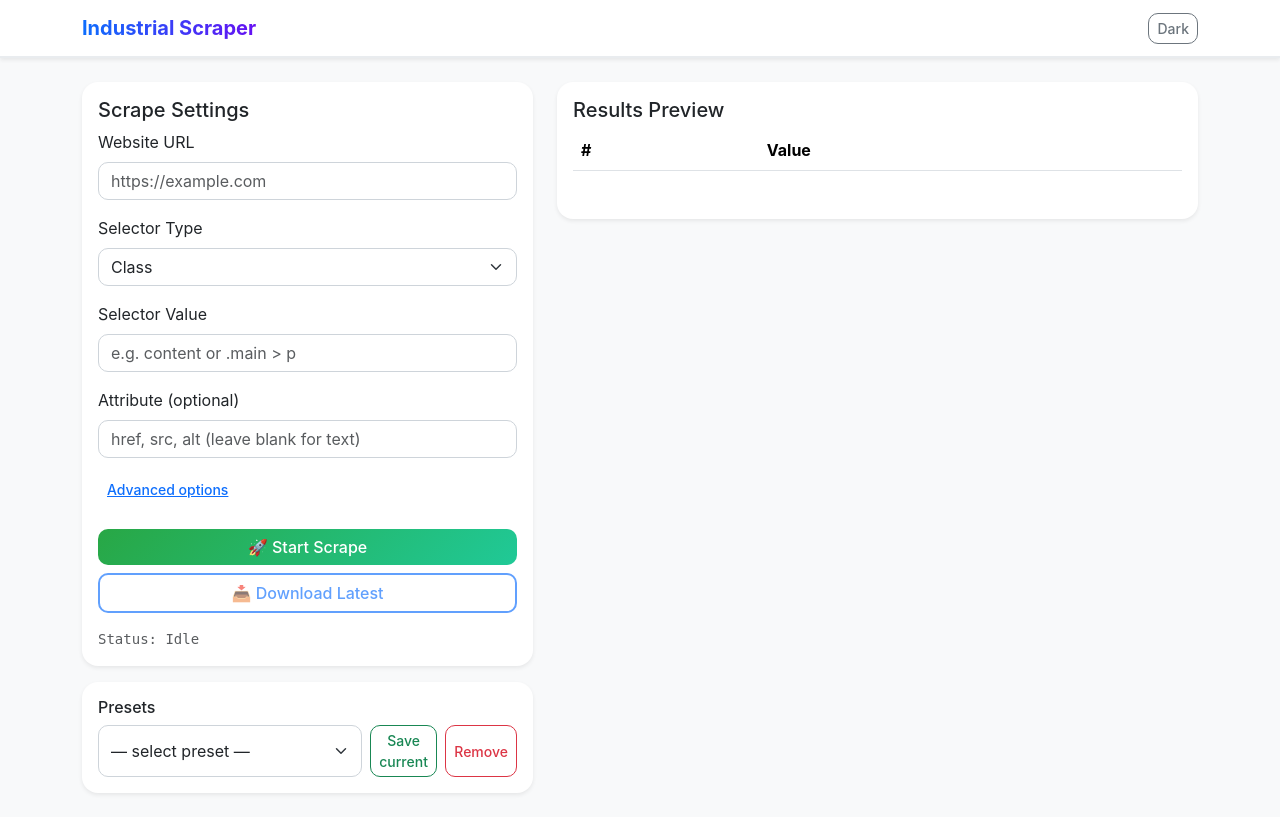
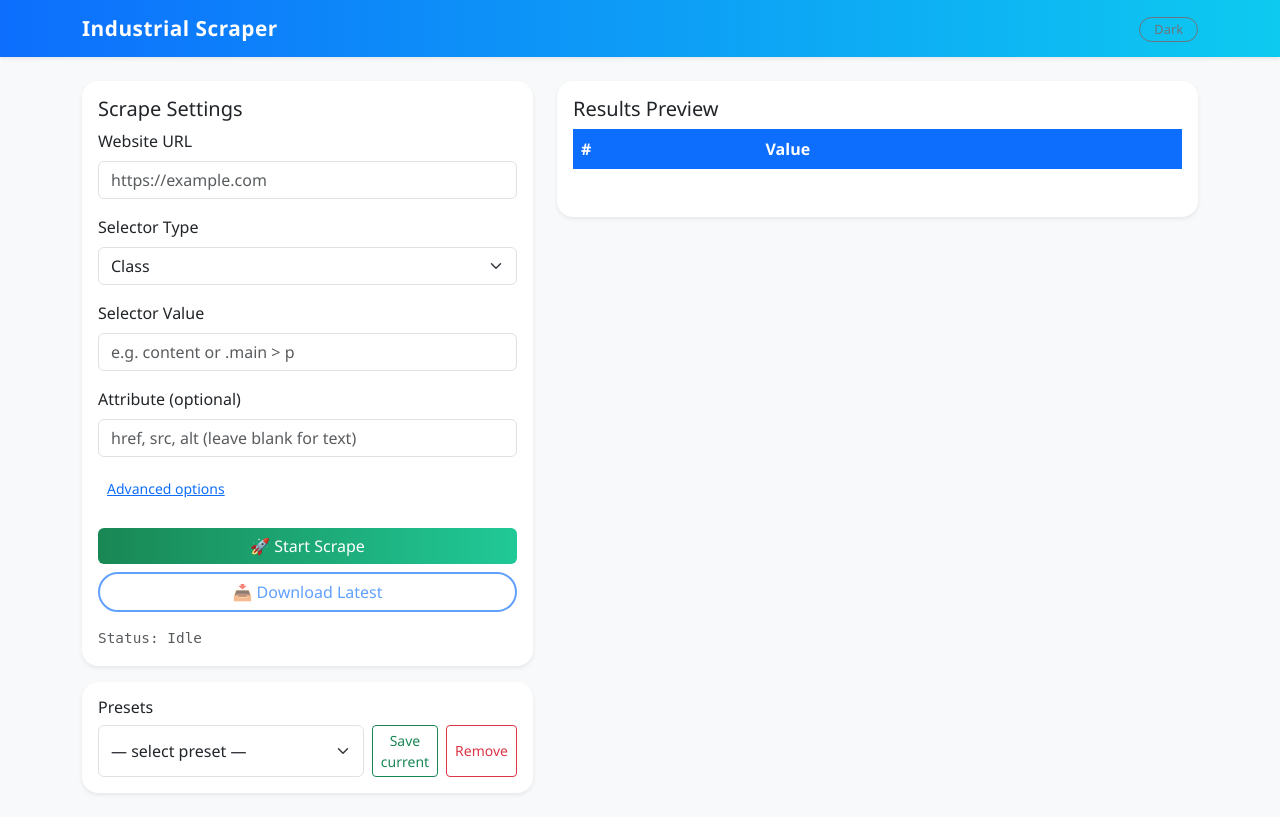
Before and after one commit to NipunBasnayake/ScrapeSites, a Flask app: template templates/index.html in a window 1280 px wide. Run offline with Flask 2, Linux system fonts and the light colour scheme; the template is opened without the code that fills it, so the values that code supplies are empty; some libraries are stand-ins or nearby versions.

Commit message:
css updated

```diff
--- a/static/style.css
+++ b/static/style.css
@@ -1,75 +1,69 @@
 body {
-  font-family: "Inter", "Segoe UI", Roboto, Arial, sans-serif;
-  background: #f5f7fb;
+  font-family: "Segoe UI", Roboto, Arial, sans-serif;
+  background: #f7f9fc;
   color: #333;
   transition: background 0.3s, color 0.3s;
 }
 
 /* Navbar */
 .navbar {
-  border-bottom: 2px solid #e9ecef;
+  background: linear-gradient(90deg, #0d6efd, #0dcaf0);
 }
 .navbar-brand {
+  color: #fff !important;
   font-weight: 700;
-  font-size: 1.25rem;
-  background: linear-gradient(90deg, #0d6efd, #6610f2);
-  -webkit-background-clip: text;
-  -webkit-text-fill-color: transparent;
+  font-size: 1.3rem;
+  letter-spacing: 0.5px;
+}
+#darkToggle {
+  border-radius: 20px;
+  padding: 2px 14px;
+  font-size: 0.8rem;
 }
 
 /* Cards */
 .card {
   border-radius: 16px;
   border: none;
-  box-shadow: 0 6px 16px rgba(0,0,0,0.08);
-  transition: transform 0.15s ease, box-shadow 0.15s ease;
+  box-shadow: 0 6px 18px rgba(0, 0, 0, 0.08);
+  transition: transform 0.2s;
 }
 .card:hover {
   transform: translateY(-2px);
-  box-shadow: 0 10px 24px rgba(0,0,0,0.12);
 }
 
 /* Buttons */
-.btn {
-  border-radius: 10px;
-  font-weight: 500;
-}
 .btn-success {
-  background: linear-gradient(135deg, #28a745, #20c997);
+  background: linear-gradient(90deg, #198754, #20c997);
   border: none;
 }
 .btn-success:hover {
-  background: linear-gradient(135deg, #218838, #198754);
+  background: linear-gradient(90deg, #157347, #198754);
 }
 .btn-outline-primary {
-  border: 2px solid #0d6efd;
-  color: #0d6efd;
+  border-radius: 20px;
+  border-width: 2px;
 }
 .btn-outline-primary:hover {
   background: #0d6efd;
   color: #fff;
 }
 
-/* Inputs */
-.form-control, .form-select {
-  border-radius: 10px;
-  border: 1px solid #ced4da;
-  transition: border-color 0.2s, box-shadow 0.2s;
-}
-.form-control:focus, .form-select:focus {
-  border-color: #0d6efd;
-  box-shadow: 0 0 0 0.2rem rgba(13,110,253,.25);
+/* Status text */
+#status {
+  font-family: monospace;
+  font-size: 0.9rem;
+  color: #6c757d;
 }
 
-/* Table */
+/* DataTable tweaks */
+.table thead th {
+  background: #0d6efd;
+  color: #fff;
+  border: none;
+}
 .table-striped > tbody > tr:nth-of-type(odd) {
-  background-color: rgba(13,110,253,0.05);
-}
-
-/* Status */
-#status {
-  font-family: monospace;
-  color: #6c757d;
+  background-color: rgba(13, 110, 253, 0.05);
 }
 
 /* Dark Mode */
@@ -77,23 +71,22 @@ body.dark {
   background: #121214;
   color: #e6e6e6;
 }
-body.dark .navbar {
-  background: #1b1b1f;
-  border-bottom-color: #2a2a2f;
-}
 body.dark .card {
   background: #1e1e22;
   color: #e6e6e6;
-  box-shadow: 0 4px 12px rgba(0,0,0,0.4);
+}
+body.dark .navbar {
+  background: linear-gradient(90deg, #1f1f23, #2a2a2f);
+}
+body.dark .table thead th {
+  background: #0dcaf0;
 }
 body.dark .table-striped > tbody > tr:nth-of-type(odd) {
-  background-color: rgba(100,149,237,0.1);
+  background-color: rgba(255, 255, 255, 0.05);
 }
-body.dark .btn-outline-primary {
-  border-color: #66b2ff;
-  color: #66b2ff;
+
+/* Toasts */
+.toast {
+  border-radius: 10px;
+  font-size: 0.9rem;
 }
-body.dark .btn-outline-primary:hover {
-  background: #66b2ff;
-  color: #000;
-}
```
